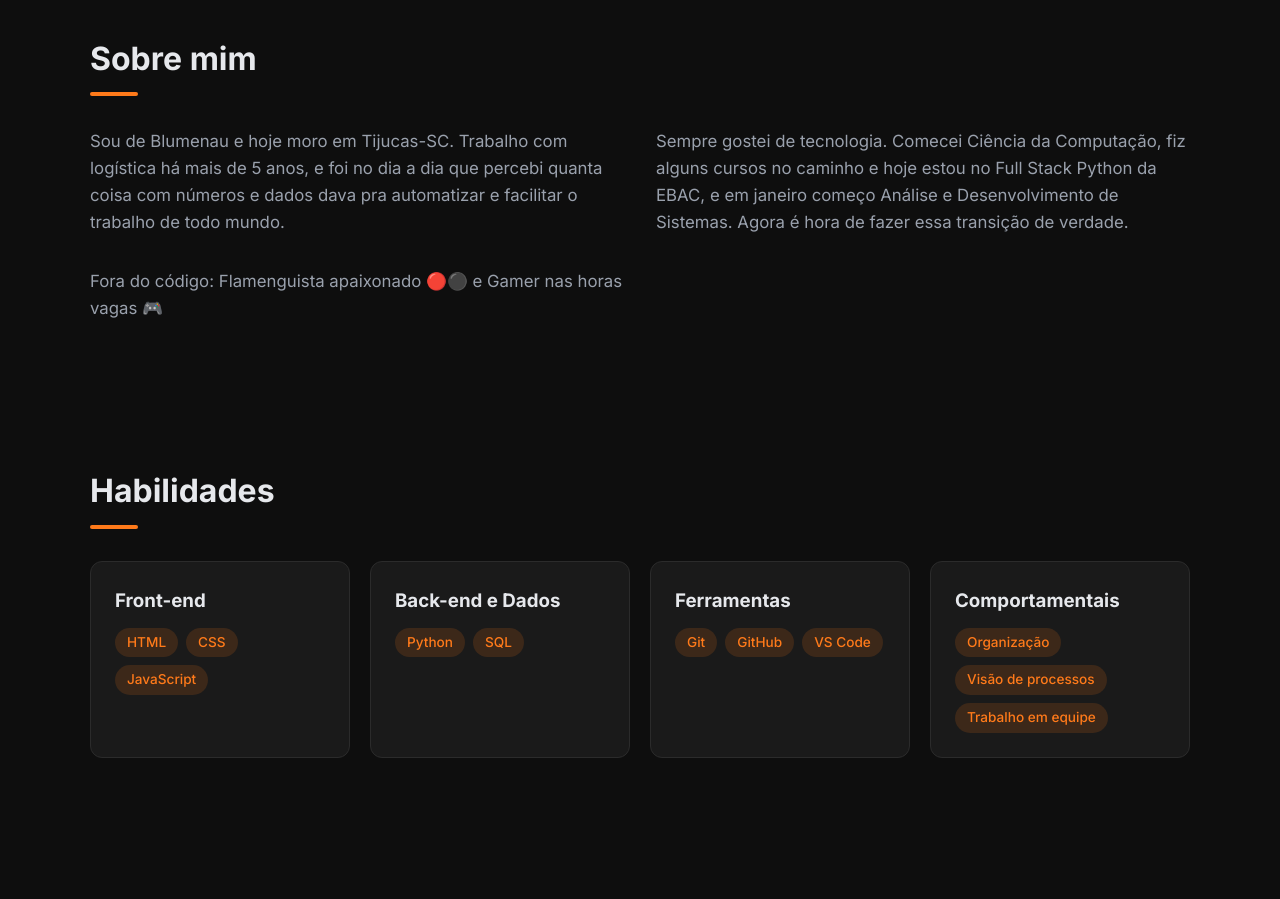
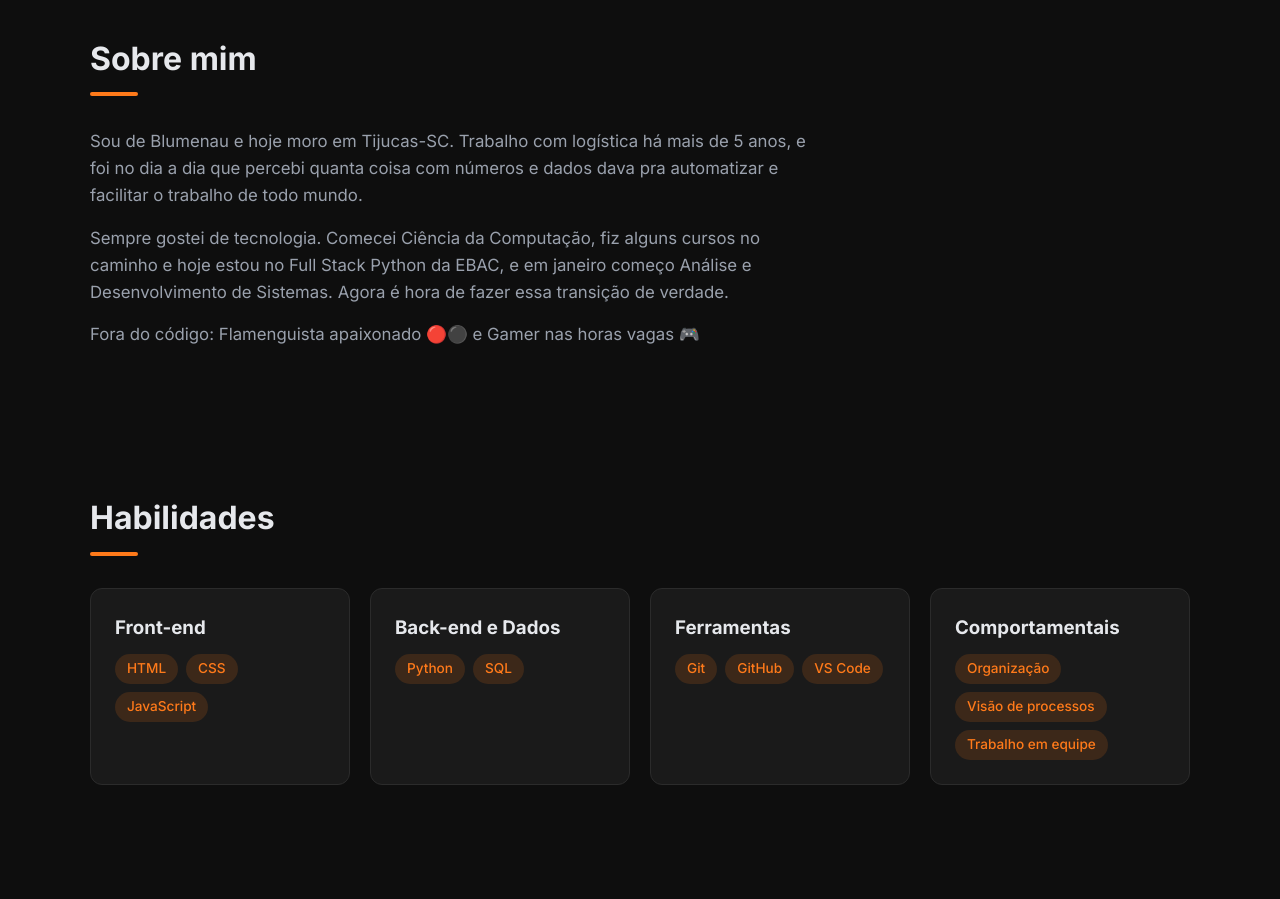
Before and after one commit to CarlosNicoletti/CarlosNicoletti.github.io, a plain HTML site: page index.html in a window 1280 px wide. Shown: the part 840-1739 px from the top of the page. Drawn offline with Linux system fonts and the light colour scheme.

Commit message:
Alterar Sobre Mim ( COLUNA)

```diff
--- a/style.css
+++ b/style.css
@@ -244,8 +244,9 @@ a {
 
 .sobre-grid {
   display: grid;
-  grid-template-columns: 1fr 1fr;
-  gap: 32px;
+  grid-template-columns: 1fr;
+  gap: 16px;
+  max-width: 720px;
   color: var(--texto-suave);
   font-size: 1.05rem;
 }
```
